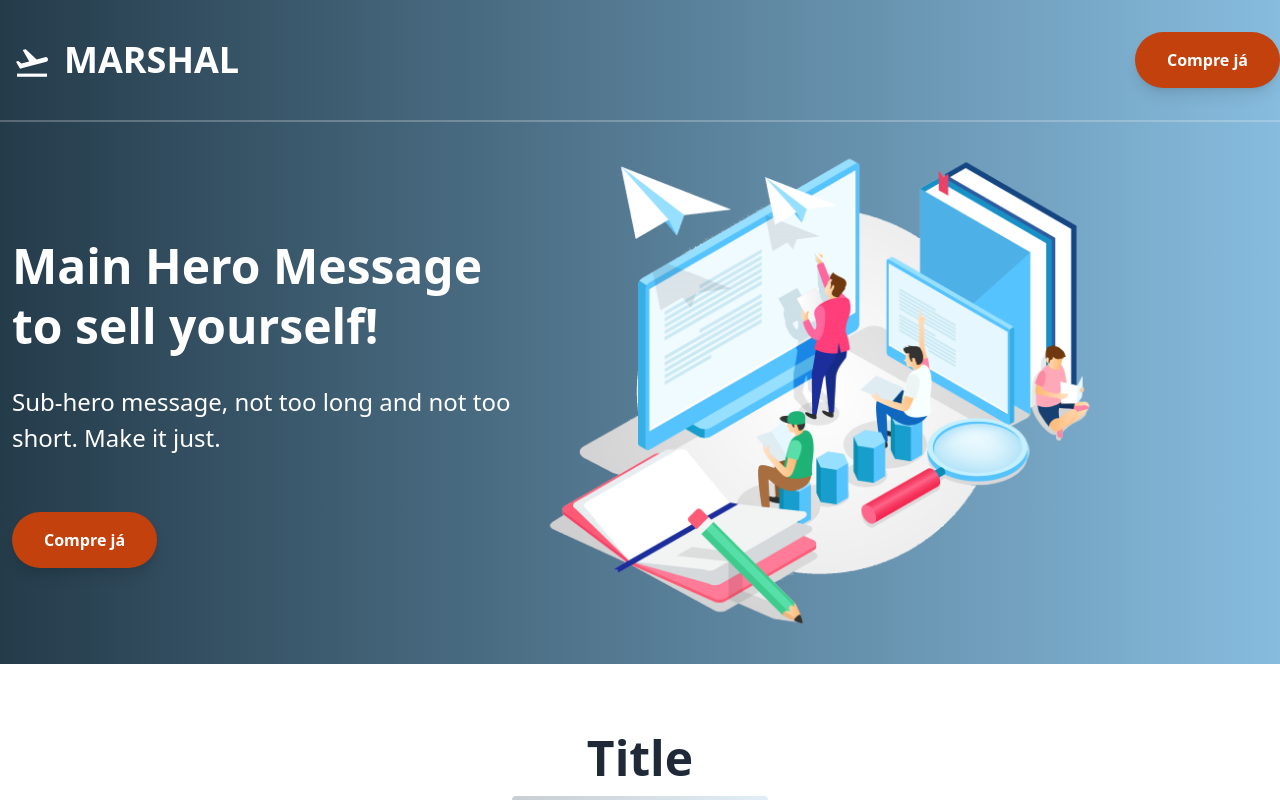
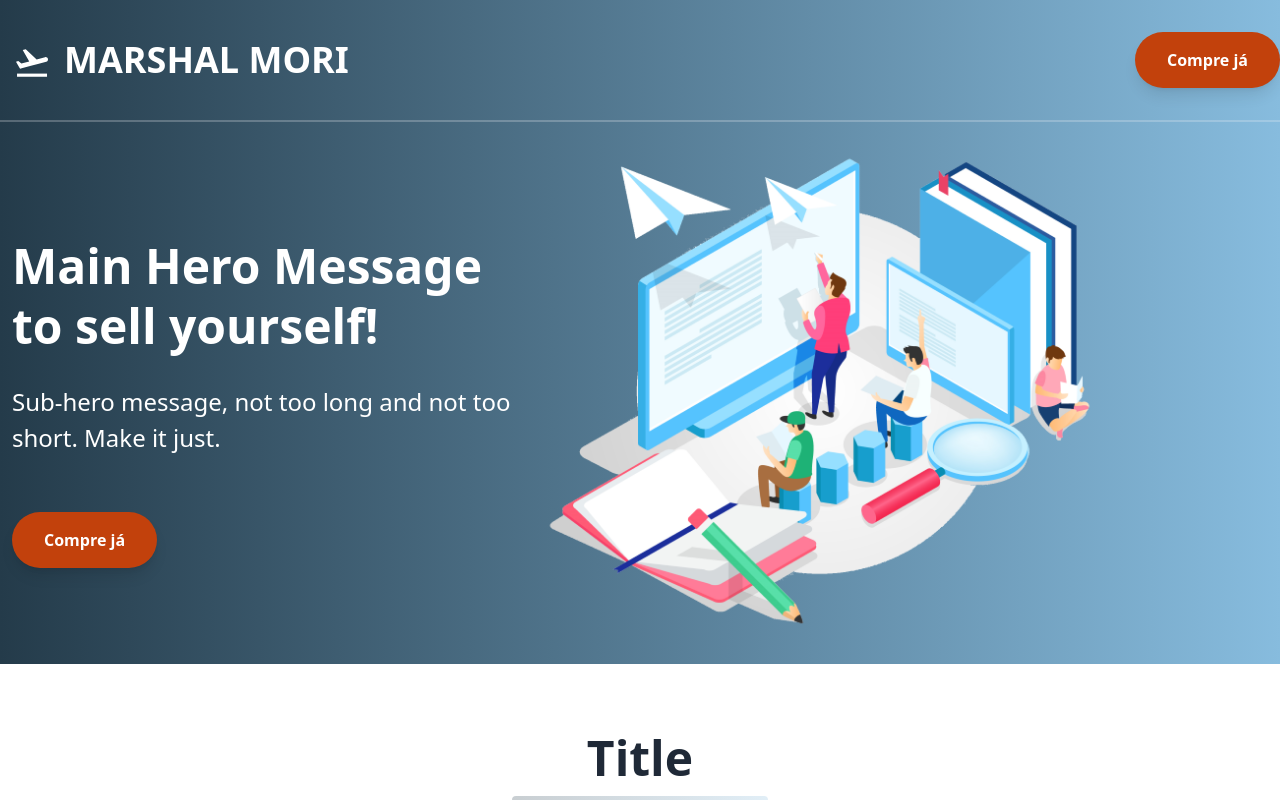
Before and after one commit to marshalmori/venda-cursos-online, a React app: page /depilacao-profissional in a window 1280 px wide. Shown: the top 800 px of the page. Built offline with nearby package versions, Linux system fonts and the light colour scheme; the HTML template or start-up script is replaced by a standard one.

Commit message:
Cria a customização do texto e do background da Navbar

```diff
--- a/src/features/Navbar.jsx
+++ b/src/features/Navbar.jsx
@@ -1,12 +1,23 @@
 import Button from "../ui/Button";
 
-const Navbar = ({ textButton, textColorButton, bgColorButton }) => {
+const Navbar = ({
+  textButton,
+  textColorButton,
+  bgColorButton,
+  bgColorNavbarFrom,
+  bgColorNavbarTo,
+  textColorNavbar,
+  textNavbar,
+}) => {
+  const base = `fixed w-full z-30 top-0 ${textColorNavbar}`;
+  const gradiente = `bg-gradient-to-r from-[${bgColorNavbarFrom}] to-[${bgColorNavbarTo}]`;
+
   return (
-    <nav id="header" className="fixed w-full z-30 top-0 text-white gradient">
+    <nav id="header" className={`${base} ${gradiente}`}>
       <div className="w-full container mx-auto flex flex-wrap items-center justify-between mt-0 py-2 ">
         <div className="pl-4 flex items-center">
           <a
-            className="text-white no-underline hover:no-underline font-bold text-2xl lg:text-4xl uppercase"
+            className={`${textColorNavbar} no-underline hover:no-underline font-bold text-2xl lg:text-4xl uppercase`}
             href="#"
           >
             <svg
@@ -15,7 +26,7 @@ const Navbar = ({ textButton, textColorButton, bgColorButton }) => {
               viewBox="0 0 512.005 512.005"
             >
               <rect
-                fill="white"
+                fill={`${textColorNavbar}`}
                 x="16.539"
                 y="425.626"
                 width="479.767"
@@ -27,7 +38,7 @@ const Navbar = ({ textButton, textColorButton, bgColorButton }) => {
                 d=" M 510.7 189.151 C 505.271 168.95 484.565 156.956 464.365 162.385 L 330.156 198.367 L 155.924 35.878 L 107.19 49.008 L 211.729 230.183 L 86.232 263.767 L 36.614 224.754 L 0 234.603 L 45.957 314.27 L 65.274 347.727 L 105.802 336.869 L 240.011 300.886 L 349.726 271.469 L 483.935 235.486 C 504.134 230.057 516.129 209.352 510.7 189.151 Z "
               />
             </svg>
-            Marshal
+            {textNavbar}
           </a>
         </div>
         <div className="block lg:hidden pr-4">
--- a/src/pages/DepilacaoProfissional.jsx
+++ b/src/pages/DepilacaoProfissional.jsx
@@ -7,12 +7,21 @@ const DepilacaoProfissional = () => {
   const textColorButton = "text-white";
   const bgColorButton = "bg-orange-700";
 
+  const bgColorNavbarFrom = "#243b4a";
+  const bgColorNavbarTo = "#87bcde";
+  const textColorNavbar = "text-white";
+  const textNavbar = "Marshal Mori";
+
   return (
     <>
       <Navbar
         textButton={textButton}
         textColorButton={textColorButton}
         bgColorButton={bgColorButton}
+        bgColorNavbarFrom={bgColorNavbarFrom}
+        bgColorNavbarTo={bgColorNavbarTo}
+        textColorNavbar={textColorNavbar}
+        textNavbar={textNavbar}
       />
       <Headline
         textButton={textButton}
--- a/src/pages/SobrancelhaPerfeita.jsx
+++ b/src/pages/SobrancelhaPerfeita.jsx
@@ -5,7 +5,12 @@ import Headline from "../features/Headline";
 const SobrancelhaPerfeita = () => {
   const textButton = "Compre já";
   const textColorButton = "text-white";
-  const bgColorButton = "bg-orange-700";
+  const bgColorButton = "bg-red-700";
+
+  const bgColorNavbarFrom = "#243b4a";
+  const bgColorNavbarTo = "#87bcde";
+  const textColorNavbar = "text-white";
+  const textNavbar = "Marshal Mori";
 
   return (
     <>
@@ -13,6 +18,10 @@ const SobrancelhaPerfeita = () => {
         textButton={textButton}
         textColorButton={textColorButton}
         bgColorButton={bgColorButton}
+        bgColorNavbarFrom={bgColorNavbarFrom}
+        bgColorNavbarTo={bgColorNavbarTo}
+        textColorNavbar={textColorNavbar}
+        textNavbar={textNavbar}
       />
       <Headline
         textButton={textButton}
--- a/src/pages/ViverCilios.jsx
+++ b/src/pages/ViverCilios.jsx
@@ -4,14 +4,24 @@ import Headline from "../features/Headline";
 
 const ViverCilios = () => {
   const textButton = "Compre já";
-  const textColorButton = "text-white";
-  const bgColorButton = "bg-orange-700";
+  const textColorButton = "text-gray-600";
+  const bgColorButton = "bg-yellow-300";
+
+  const bgColorNavbarFrom = "#243b4a";
+  const bgColorNavbarTo = "#87bcde";
+  const textColorNavbar = "text-white";
+  const textNavbar = "Marshal Mori";
+
   return (
     <>
       <Navbar
         textButton={textButton}
         textColorButton={textColorButton}
         bgColorButton={bgColorButton}
+        bgColorNavbarFrom={bgColorNavbarFrom}
+        bgColorNavbarTo={bgColorNavbarTo}
+        textColorNavbar={textColorNavbar}
+        textNavbar={textNavbar}
       />
       <Headline
         textButton={textButton}
```
